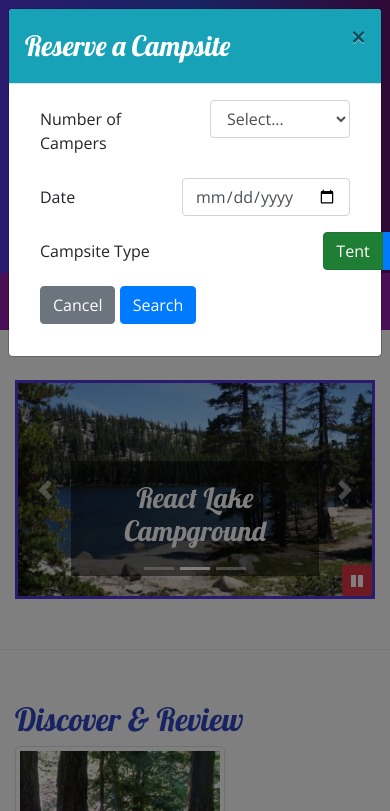
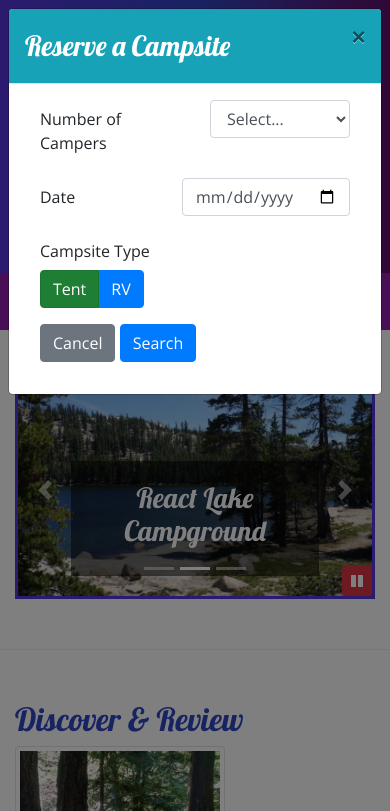
Before and after one commit to yonitekdev/Nucampsite2, a website: page index.html in a window 390 px wide. Both pictures are taken after a click on the link "Reserve Campsite". Shown: the top 811 px of the page. Drawn offline with nearby package versions, Linux system fonts and the light colour scheme; files that its build step writes are made by us from their sources.

Commit message:
Made changes to fix reserve modal in mobile view

```diff
--- a/index.html
+++ b/index.html
@@ -66,7 +66,7 @@
                                 </div>
                             </div>
                             <div class="row form-group">
-                                <label class="col col-sm-6 col-form-label" for="">Campsite Type</label>
+                                <label class="col-sm-6 col-form-label">Campsite Type</label>
                                 <div class="col-2 btn-group btn-group-toggle" data-toggle="buttons">
                                     <label class="btn btn-success active">
                                         <input type="radio" name="" id="siteTent" value="tent" autocomplete="off" checked> Tent
```
